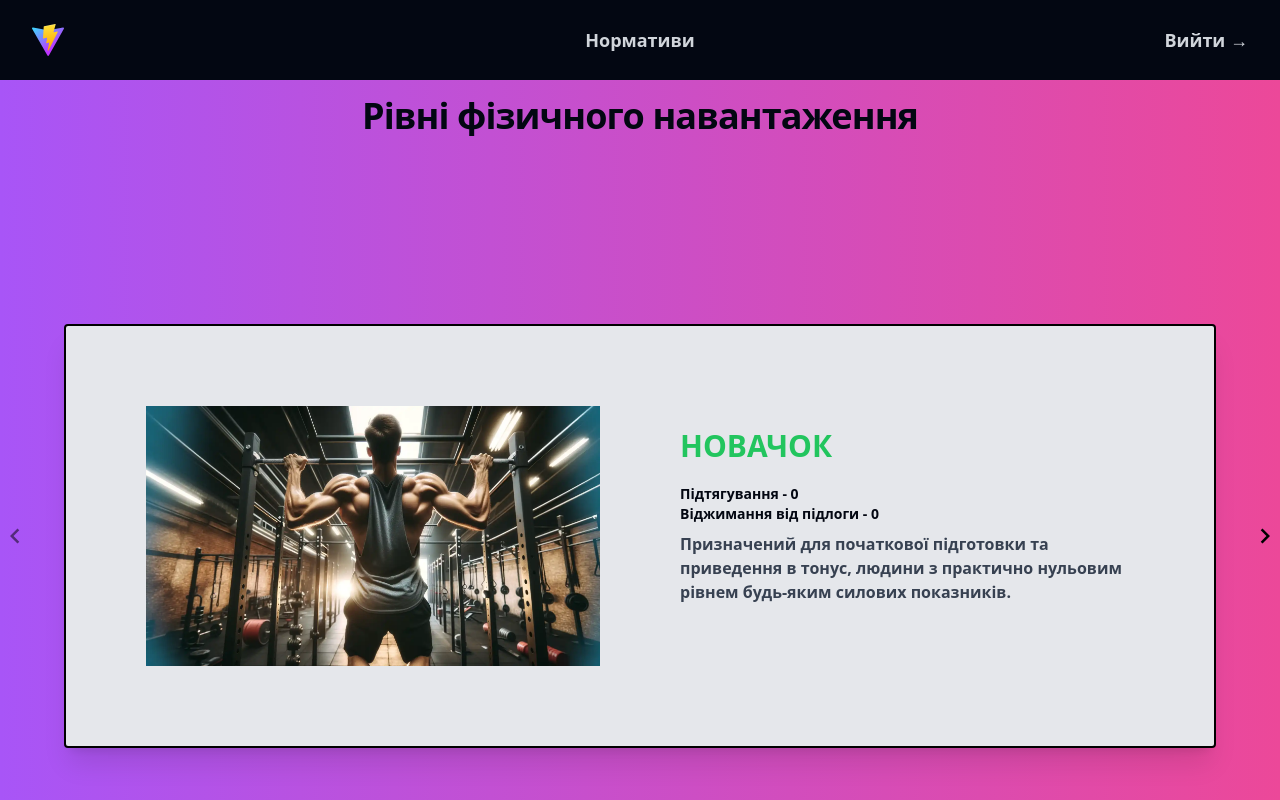
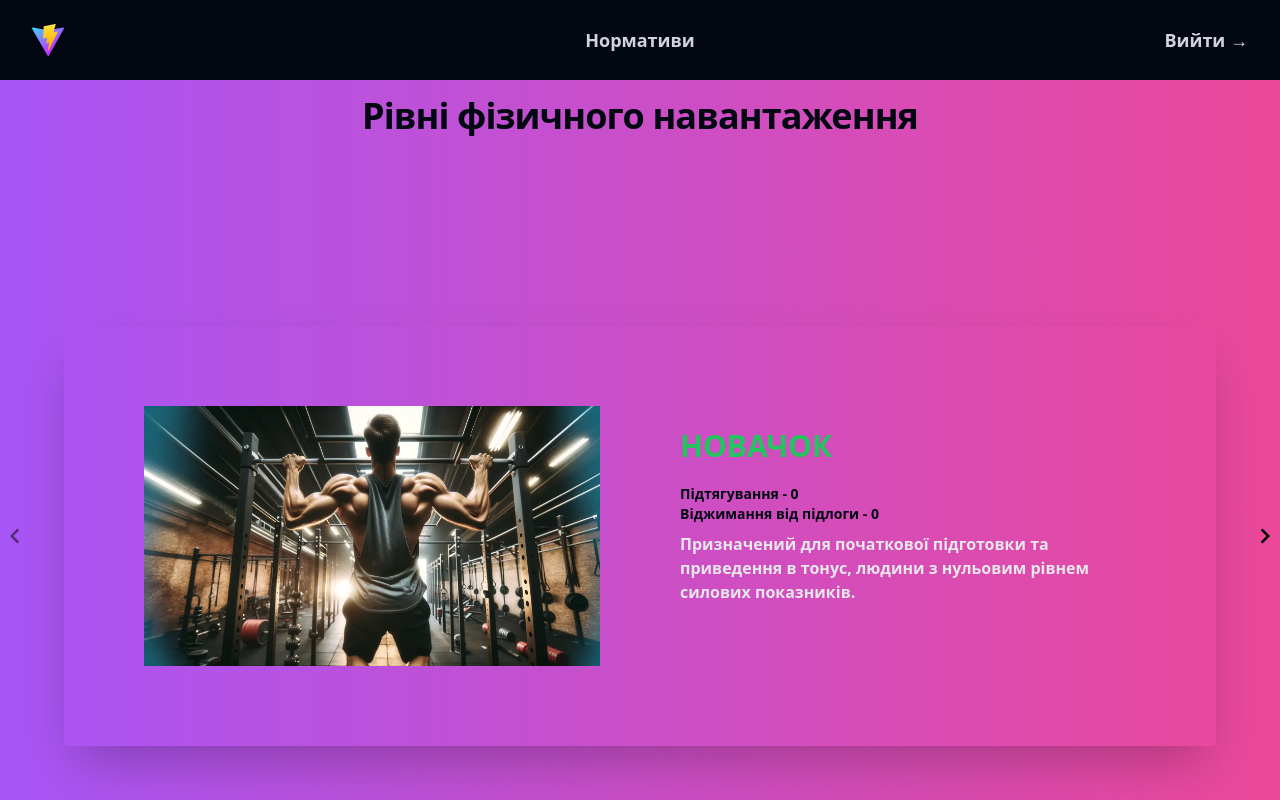
Before and after one commit to Yaroslavvvvvvvv/stp, a Vue app: page /levels in a window 1280 px wide. Shown: the top 800 px of the page. Built offline with nearby package versions, Linux system fonts and the light colour scheme; what tailwindcss-animated would draw is missing.

Commit message:
change carousel

```diff
--- a/src/views/MyLevels.vue
+++ b/src/views/MyLevels.vue
@@ -5,11 +5,11 @@
   <carousel :itemsToShow="1" class="bg-gradient-to-r from-purple-500 to-pink-500">
     <slide v-for="slide in slides" :key="slide.id" class="">
       <div class="min-w-screen min-h-screen  flex items-center p-5 lg:p-10 overflow-hidden relative">
-        <div class="w-full border-2 border-black max-w-6xl rounded bg-gray-200 shadow-xl p-10 lg:p-20 mx-auto text-gray-800 relative md:text-left">
+        <div class=" w-full max-w-6xl rounded shadow-2xl p-10 lg:p-20 mx-auto text-gray-800 relative md:text-left">
           <router-link :to="`/` + slide.to" class="">
             <div class="md:flex items-center -mx-10 animate-fade-down animate-duration-1000">
               <div class="w-full md:w-1/2 px-10 mb-10 md:mb-0">
-                <div class="relative">
+                <div class="relative transition ease-in-out delay-150 bg-blue-500 hover:-translate-y-1 hover:scale-110 hover:bg-indigo-500 duration-300">
                   <img :src="slide.imageSrc" class="w-full relative z-10" alt="">
                 </div>
               </div>
@@ -18,7 +18,7 @@
                   <h1 class="font-extrabold uppercase text-3xl mb-5" :class="slide.color">{{ slide.name }}</h1>
                   <p class="mt-2 text-sm font-extrabold text-gray-950">{{ slide.pull_up }}</p>
                   <p class="text-sm font-extrabold text-gray-950">{{ slide.push_up }}</p>
-                  <p class="mt-2 text-md font-bold text-gray-700">{{ slide.info }}</p>
+                  <p class="mt-2 text-md font-bold text-gray-200">{{ slide.info }}</p>
                 </div>
                 <div>
                 </div>
@@ -56,8 +56,7 @@ export default {
           name: 'Новачок',
           to: 'beginner_kits',
           imageSrc: '/images/men_pull_up.webp',
-          info: 'Призначений для початкової підготовки та приведення в тонус, людини з практично нульовим рівнем будь-яким ' +
-              'силових показників.',
+          info: 'Призначений для початкової підготовки та приведення в тонус, людини з нульовим рівнем силових показників.',
           color: 'text-green-500',
           pull_up: 'Підтягування - 0',
           push_up: 'Віджимання від підлоги - 0',
```
